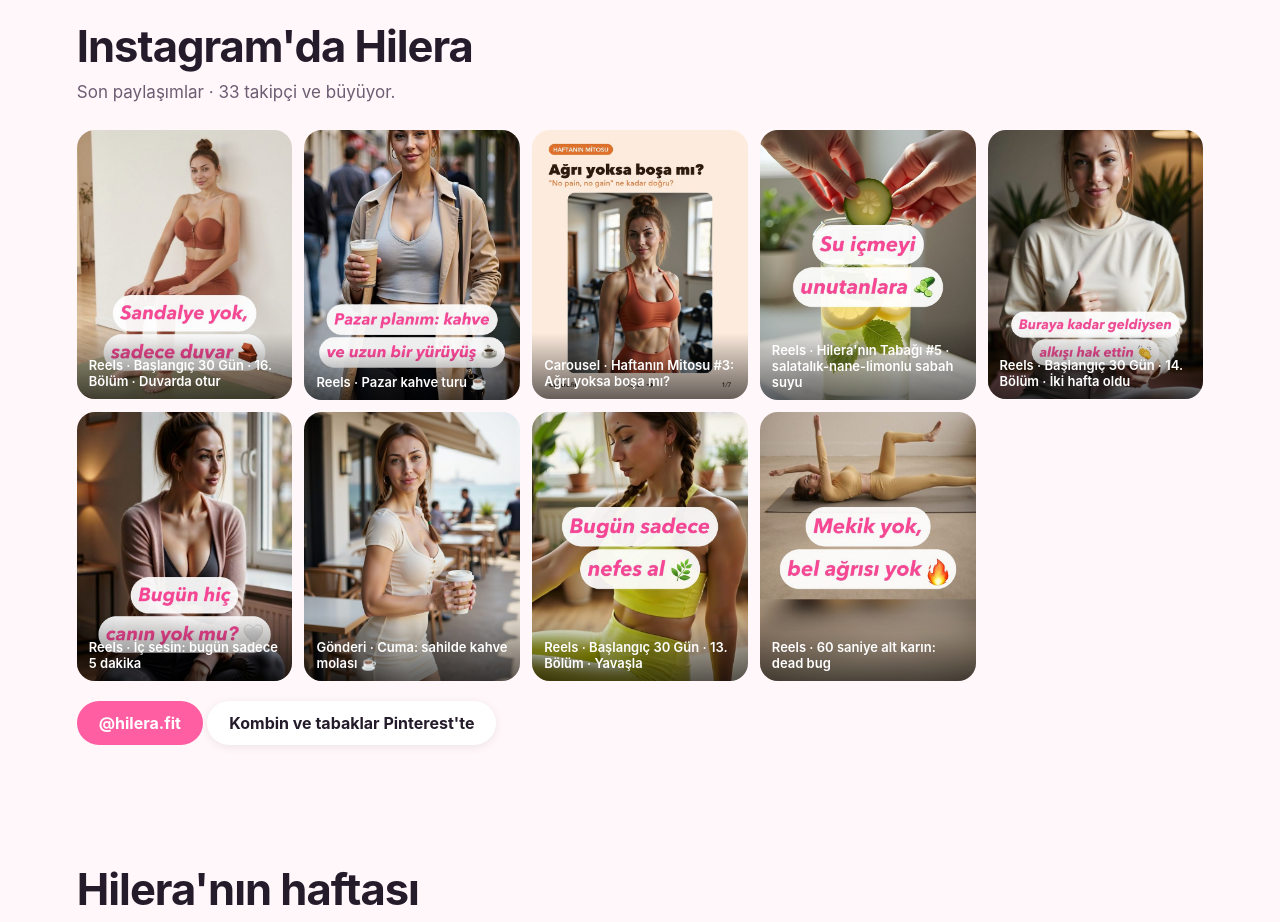
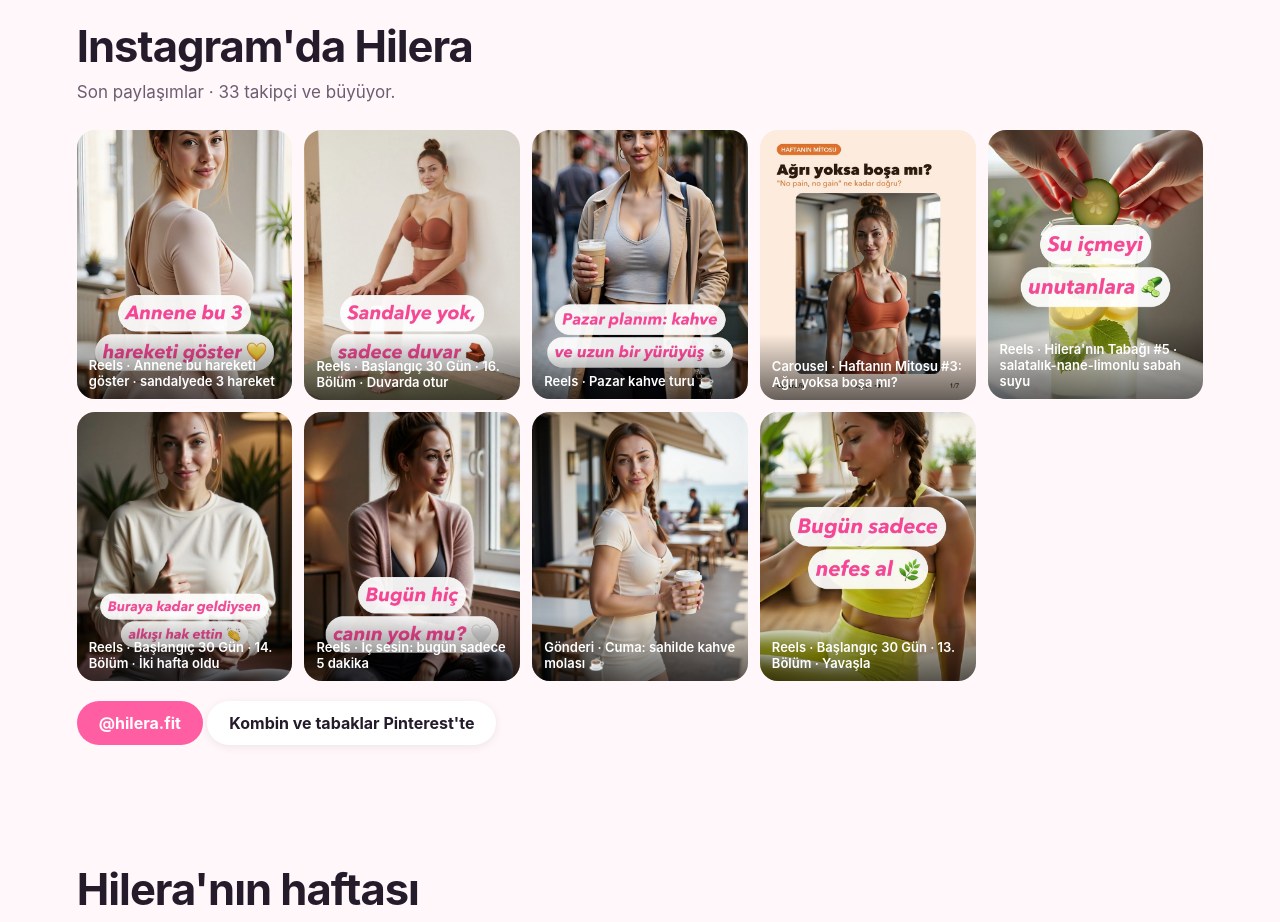
Before and after one commit to ibrahimsana/hilera, a plain HTML site: page index.html in a window 1280 px wide. Shown: the part 9100-10022 px from the top of the page. Drawn offline with Linux system fonts and the light colour scheme.

Commit message:
Site güncellemesi 16.11 akşam: annene bu hareketi göster Reels'i şeride

```diff
--- a/index.html
+++ b/index.html
@@ -325,7 +325,8 @@ footer{padding:40px 6vw;color:#8a7a90;font-size:13px;line-height:1.6;border-top:
   <p class="tsure">⏱ 3 dk</p>
   <p><b>Malzemeler:</b> muz, fıstık ezmesi, tarçın</p>
   <details><summary>Nasıl yapılır?</summary><ol><li>1 muzu 1 cm kalınlığında dilimle.</li><li>Her dilime incecik fıstık ezmesi sür.</li><li>Üstüne tarçın serp.</li><li>İstersen 10 dakika dondurucuda bekletip soğuk ye.</li></ol></details></article></div></section>
-<section><h2>Instagram'da Hilera</h2><p class="alt">Son paylaşımlar · 33 takipçi ve büyüyor.</p><div class="feed"><a class="ig" href="https://www.instagram.com/hilera.fit/" target="_blank"><img src="img/ig-seri-baslangic-gun16.jpg" alt="Başlangıç 30 Gün · 16. Bölüm · Duvarda otur" loading="lazy">
+<section><h2>Instagram'da Hilera</h2><p class="alt">Son paylaşımlar · 33 takipçi ve büyüyor.</p><div class="feed"><a class="ig" href="https://www.instagram.com/hilera.fit/" target="_blank"><img src="img/ig-hafta3-reels-anne.jpg" alt="Annene bu hareketi göster · sandalyede 3 hareket" loading="lazy">
+  <span>Reels · Annene bu hareketi göster · sandalyede 3 hareket</span></a><a class="ig" href="https://www.instagram.com/hilera.fit/" target="_blank"><img src="img/ig-seri-baslangic-gun16.jpg" alt="Başlangıç 30 Gün · 16. Bölüm · Duvarda otur" loading="lazy">
   <span>Reels · Başlangıç 30 Gün · 16. Bölüm · Duvarda otur</span></a><a class="ig" href="https://www.instagram.com/hilera.fit/" target="_blank"><img src="img/ig-hafta3-reels-sahil.jpg" alt="Pazar kahve turu ☕" loading="lazy">
   <span>Reels · Pazar kahve turu ☕</span></a><a class="ig" href="https://www.instagram.com/hilera.fit/" target="_blank"><img src="img/ig-15-carousel-mitos-agri-sarti.jpg" alt="Haftanın Mitosu #3: Ağrı yoksa boşa mı?" loading="lazy">
   <span>Carousel · Haftanın Mitosu #3: Ağrı yoksa boşa mı?</span></a><a class="ig" href="https://www.instagram.com/hilera.fit/" target="_blank"><img src="img/ig-hafta3-reels-sabahsuyu.jpg" alt="Hilera&#x27;nın Tabağı #5 · salatalık-nane-limonlu sabah suyu" loading="lazy">
@@ -333,8 +334,7 @@ footer{padding:40px 6vw;color:#8a7a90;font-size:13px;line-height:1.6;border-top:
   <span>Reels · Başlangıç 30 Gün · 14. Bölüm · İki hafta oldu</span></a><a class="ig" href="https://www.instagram.com/hilera.fit/" target="_blank"><img src="img/ig-hafta3-reels-icses.jpg" alt="İç sesin: bugün sadece 5 dakika" loading="lazy">
   <span>Reels · İç sesin: bugün sadece 5 dakika</span></a><a class="ig" href="https://www.instagram.com/hilera.fit/" target="_blank"><img src="img/ig-akis-gonderi-1113.jpg" alt="Cuma: sahilde kahve molası ☕" loading="lazy">
   <span>Gönderi · Cuma: sahilde kahve molası ☕</span></a><a class="ig" href="https://www.instagram.com/hilera.fit/" target="_blank"><img src="img/ig-seri-baslangic-gun13.jpg" alt="Başlangıç 30 Gün · 13. Bölüm · Yavaşla" loading="lazy">
-  <span>Reels · Başlangıç 30 Gün · 13. Bölüm · Yavaşla</span></a><a class="ig" href="https://www.instagram.com/hilera.fit/" target="_blank"><img src="img/ig-hafta2-reels-deadbug.jpg" alt="60 saniye alt karın: dead bug" loading="lazy">
-  <span>Reels · 60 saniye alt karın: dead bug</span></a></div>
+  <span>Reels · Başlangıç 30 Gün · 13. Bölüm · Yavaşla</span></a></div>
 <p style="margin-top:20px"><a class="btn" href="https://www.instagram.com/hilera.fit/" target="_blank">@hilera.fit</a> <a class="btn ikinci" href="https://www.pinterest.com/hilerafit/" target="_blank">Kombin ve tabaklar Pinterest'te</a></p></section>
 <section id="gunluk"><h2>Hilera'nın haftası</h2><p class="alt">Antrenman bitince hayat devam ediyor: pazar, sahil, voleybol, tenis, kahve.</p><div class="gunluk"><figure class="gk"><img src="img/g-0.jpg" alt="Pencere önünde kahvaltı" loading="lazy"><figcaption>Pencere önünde kahvaltı</figcaption></figure><figure class="gk"><img src="img/g-1.jpg" alt="Kadıköy pazarı" loading="lazy"><figcaption>Kadıköy pazarı</figcaption></figure><figure class="gk"><img src="img/g-2.jpg" alt="Sahilde yürüyüş" loading="lazy"><figcaption>Sahilde yürüyüş</figcaption></figure><figure class="gk"><img src="img/g-3.jpg" alt="Salı akşamı voleybol" loading="lazy"><figcaption>Salı akşamı voleybol</figcaption></figure><figure class="gk"><img src="img/g-4.jpg" alt="Kahve molası" loading="lazy"><figcaption>Kahve molası</figcaption></figure><figure class="gk"><img src="img/g-5.jpg" alt="Hafta sonu tenis" loading="lazy"><figcaption>Hafta sonu tenis</figcaption></figure></div></section>
 <section id="hakkinda"><div class="hakkinda"><img src="img/hakkinda.jpg" alt="Hilera"><div><h2>Merhaba, ben Hilera</h2>
```
Also changed, not shown: img/ig-hafta2-reels-deadbug.jpg (deleted), img/ig-hafta3-reels-anne.jpg (added).
